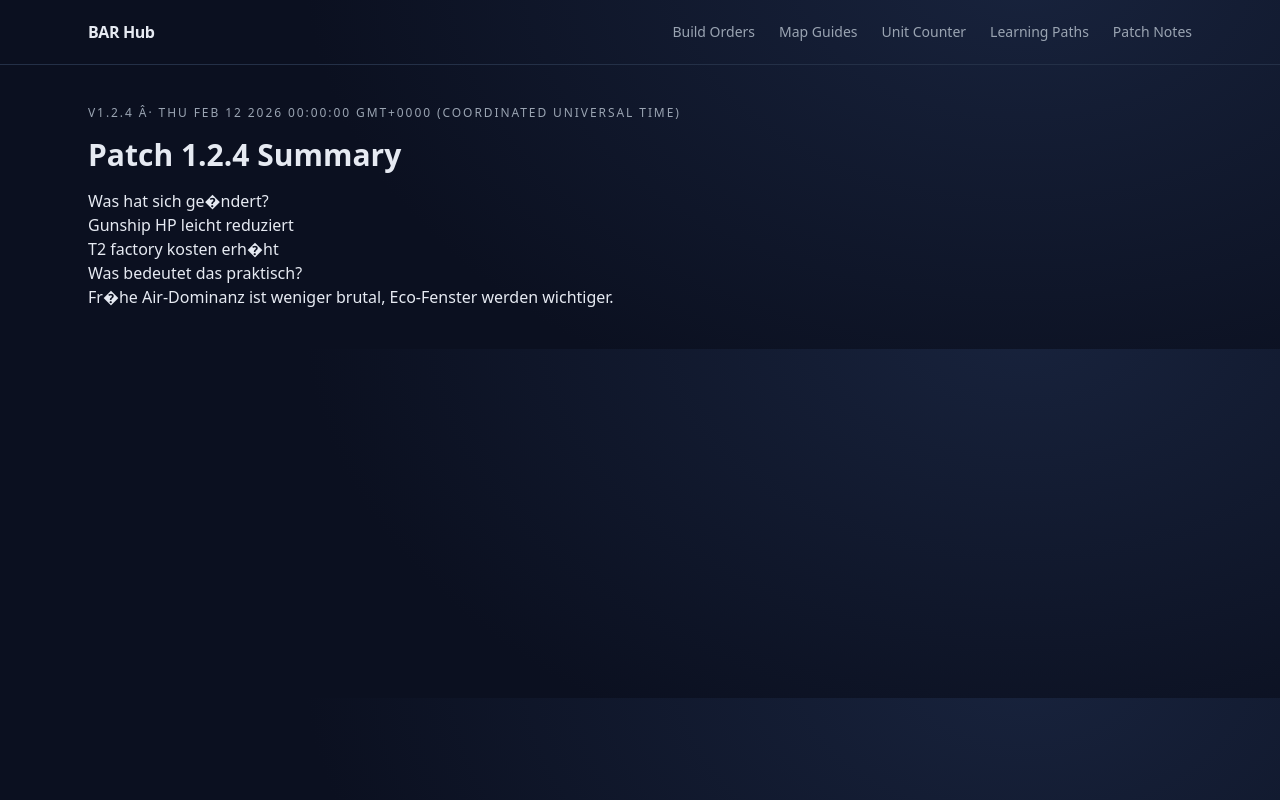
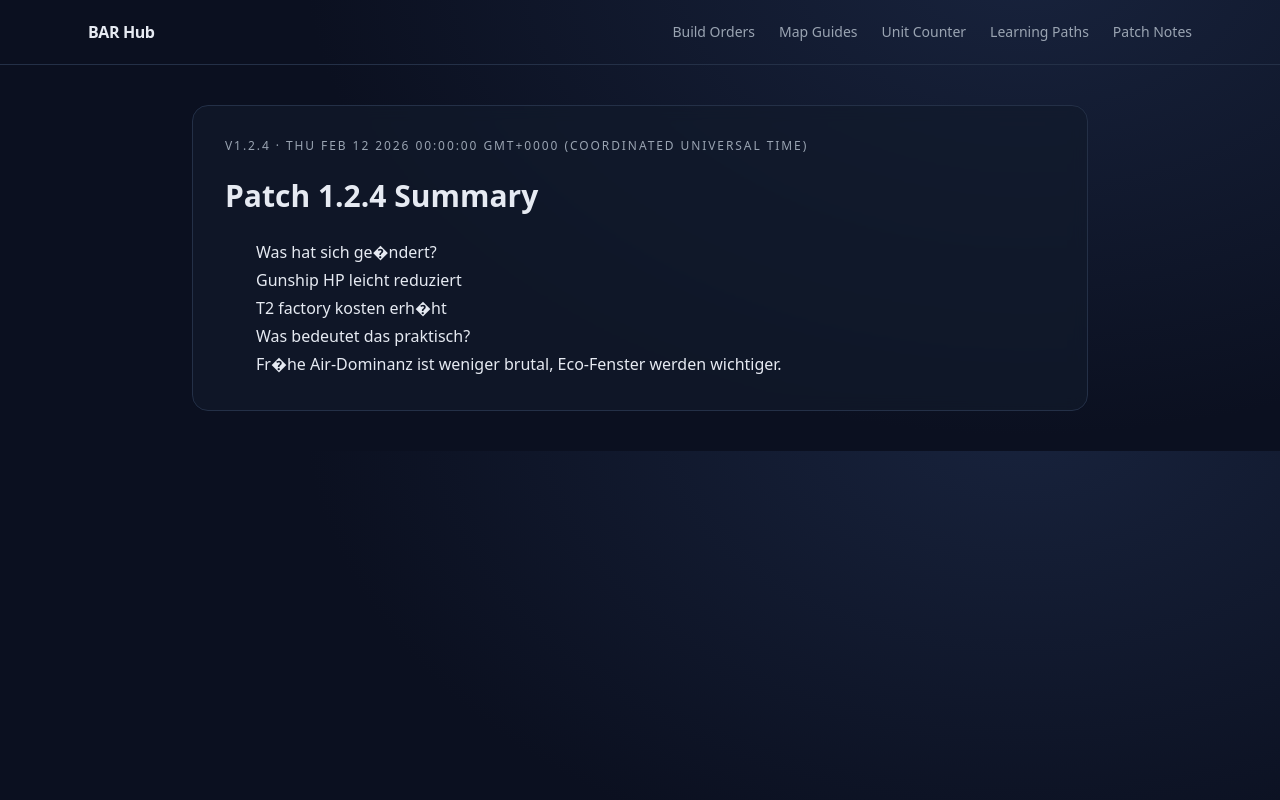
Before and after one commit to noahspeiser487-dotcom/bar-hub, a Next.js app: page /patch-notes/patch-1-2-4 in a window 1280 px wide. Built offline with nearby package versions, Linux system fonts and the light colour scheme.

Commit message:
ui: improve guide readability with centered content and wider spacing

```diff
--- a/src/app/build-orders/[slug]/page.tsx
+++ b/src/app/build-orders/[slug]/page.tsx
@@ -13,8 +13,8 @@ export default async function BuildOrderDetail({ params }: { params: Promise<{ s
   if (!item) return notFound();
 
   return (
-    <div className="space-y-4">
-      <p className="kicker">{item.faction} Â· {item.mapSize} Â· {item.style}</p>
+    <div className="card mx-auto w-full max-w-4xl space-y-6 p-6 md:p-8">
+      <p className="kicker">{item.faction} · {item.mapSize} · {item.style}</p>
       <h1 className="h2">{item.title}</h1>
       <Mdx source={item.content} />
     </div>
--- a/src/app/map-guides/[slug]/page.tsx
+++ b/src/app/map-guides/[slug]/page.tsx
@@ -13,7 +13,7 @@ export default async function MapGuideDetail({ params }: { params: Promise<{ slu
   if (!item) return notFound();
 
   return (
-    <div className="space-y-4">
+    <div className="card mx-auto w-full max-w-4xl space-y-6 p-6 md:p-8">
       <p className="kicker">{item.tier}</p>
       <h1 className="h2">{item.title}</h1>
       <Mdx source={item.content} />
--- a/src/app/patch-notes/[slug]/page.tsx
+++ b/src/app/patch-notes/[slug]/page.tsx
@@ -13,8 +13,8 @@ export default async function PatchDetail({ params }: { params: Promise<{ slug:
   if (!item) return notFound();
 
   return (
-    <div className="space-y-4">
-      <p className="kicker">{item.version} Â· {item.publishedAt}</p>
+    <div className="card mx-auto w-full max-w-4xl space-y-6 p-6 md:p-8">
+      <p className="kicker">{item.version} · {item.publishedAt}</p>
       <h1 className="h2">{item.title}</h1>
       <Mdx source={item.content} />
     </div>
--- a/src/components/mdx.tsx
+++ b/src/components/mdx.tsx
@@ -3,7 +3,7 @@ import remarkGfm from "remark-gfm";
 
 export function Mdx({ source }: { source: string }) {
   return (
-    <article className="prose prose-invert max-w-none prose-headings:tracking-tight prose-p:text-slate-300">
+    <article className="prose prose-invert mx-auto w-full max-w-3xl leading-7 prose-headings:tracking-tight prose-p:text-slate-300 prose-li:text-slate-300">
       <MDXRemote source={source} options={{ mdxOptions: { remarkPlugins: [remarkGfm] } }} />
     </article>
   );
```
